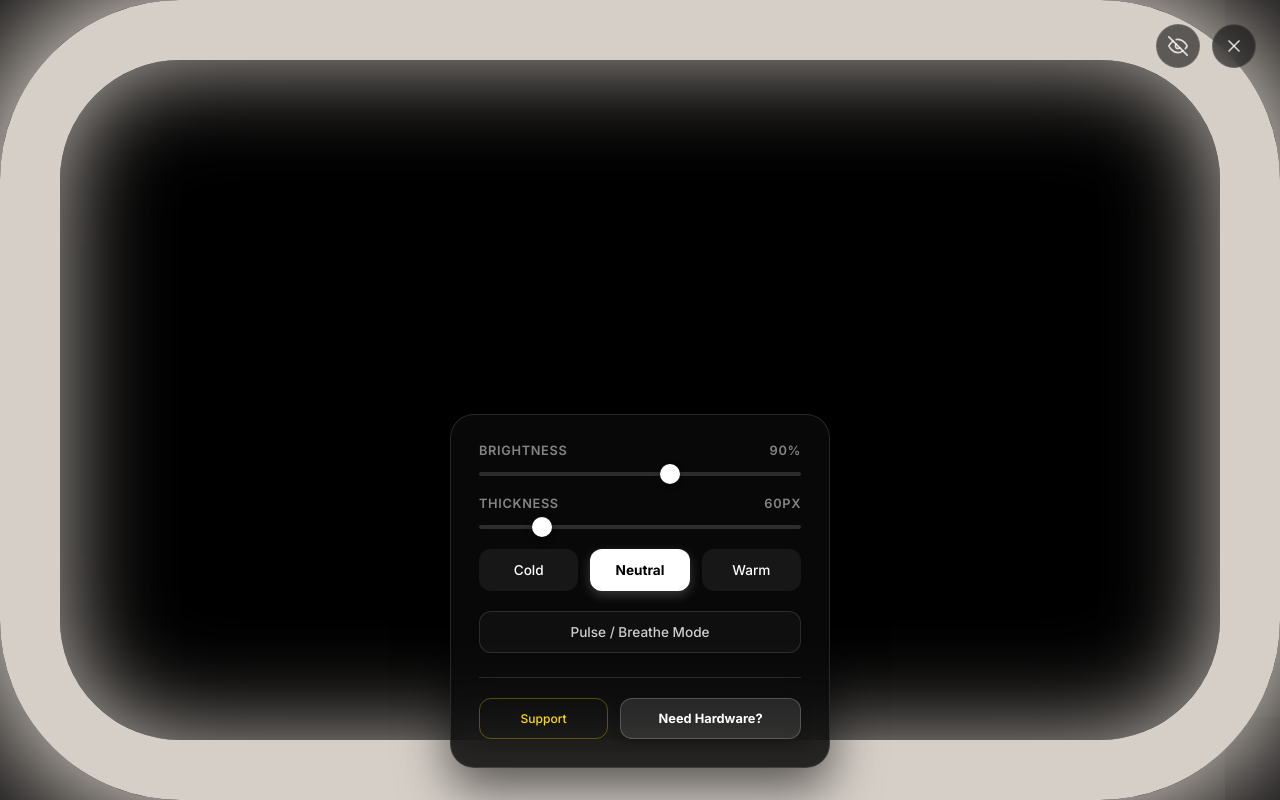
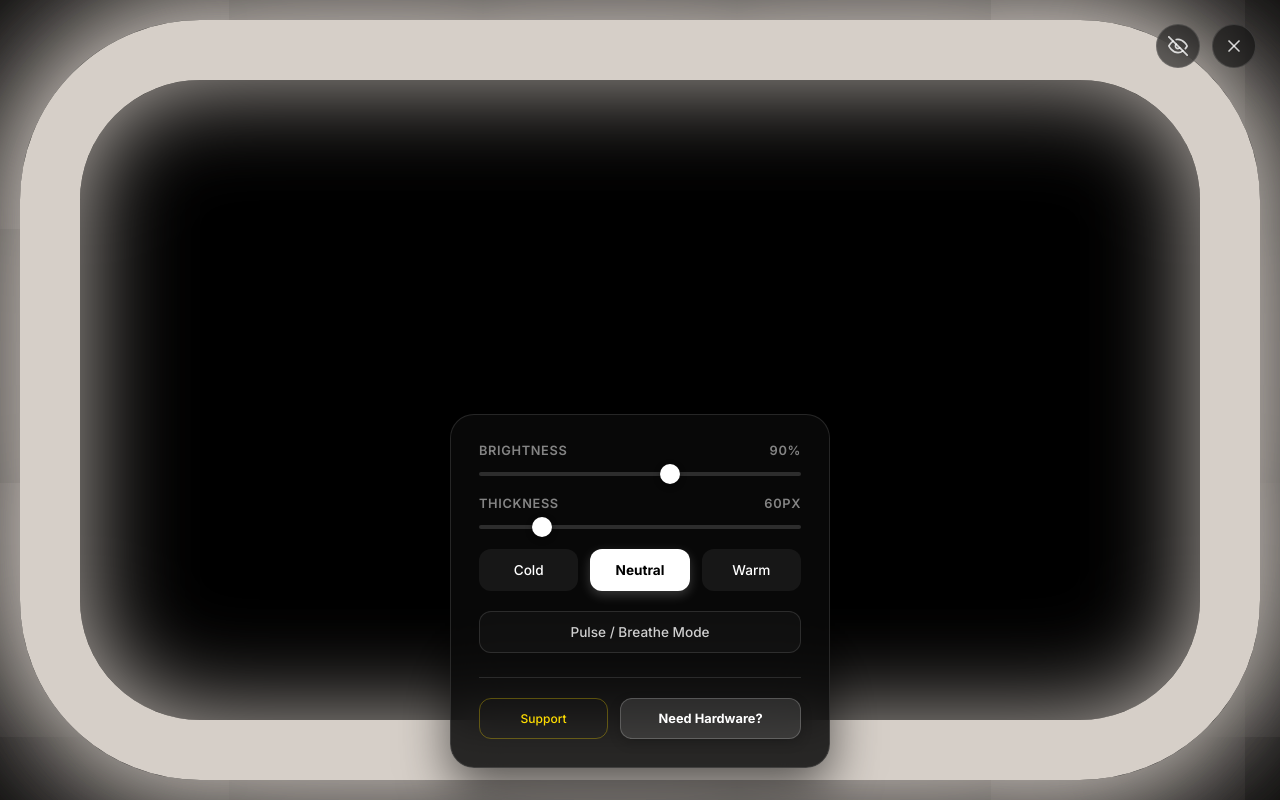
Before and after one commit to rozetyp/ring-light, a website: page index.html in a window 1280 px wide. Both pictures are taken after a click on the button "Start Lighting". Drawn offline with Linux system fonts and the light colour scheme.

Commit message:
Add 20px margin around ring frame to prevent edge touching

```diff
--- a/index.html
+++ b/index.html
@@ -102,7 +102,7 @@
     /* --- Ring Frame --- */
     #ringFrame {
       position: fixed;
-      inset: 0;
+      inset: 20px;
       border: 0 solid #fff;
       box-sizing: border-box;
       pointer-events: none;
```
